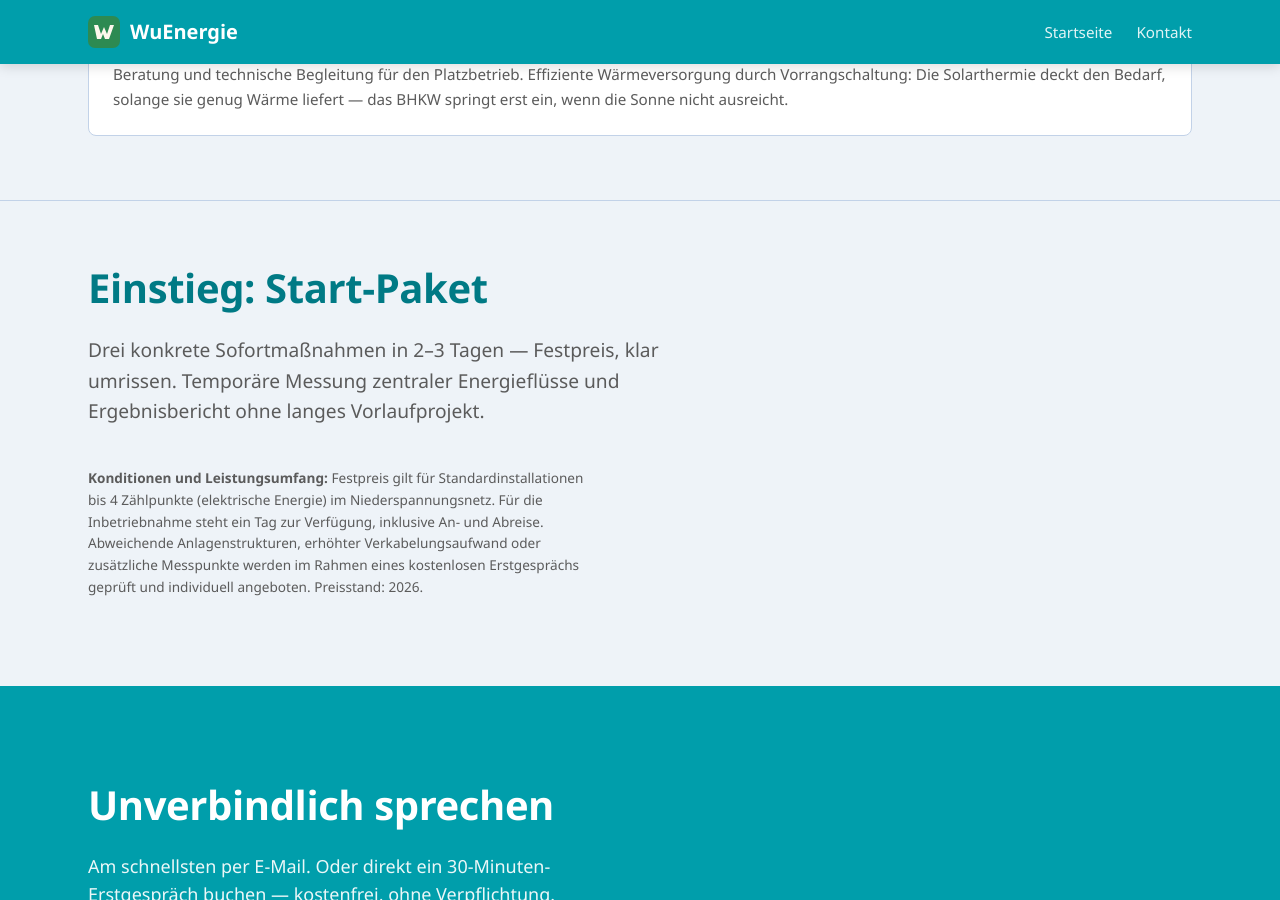
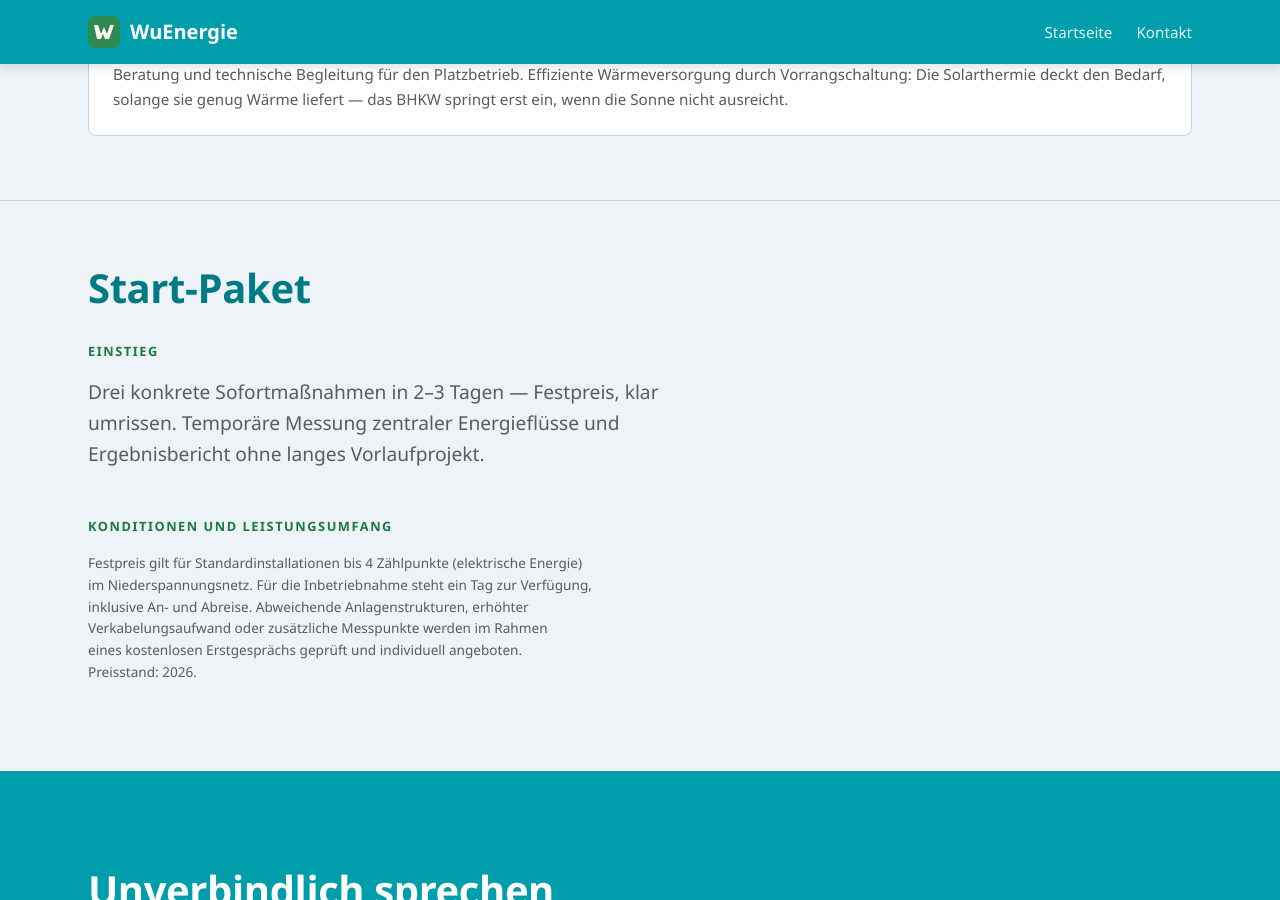
Before and after one commit to wuenergie/wuenergie-site, a Jekyll site: the page built from camping.md, in a window 1280 px wide and 900 px high, scrolled down 2605 px. Built offline with Jekyll 4.4.1, drawn with Linux system fonts in a browser that asks for light colours.

Commit message:
Camping: Start-Paket-Abschnitt neu gegliedert
- Überschrift „Einstieg: Start-Paket“ → „Start-Paket“
- Kleine Überschriften „Einstieg“ und „Konditionen und Leistungsumfang“ (Overline-Stil)
- CLAUDE.md: Vorlage ohne Querlinks auf /#leistungen und /#branchen

Co-Authored-By: Claude Opus 5.5 <noreply@anthropic.com>

```diff
--- a/camping.md
+++ b/camping.md
@@ -139,9 +139,11 @@ service:
 
 <section>
   <div class="container">
-    <h2>Einstieg: Start-Paket</h2>
+    <h2>Start-Paket</h2>
+    <span class="overline">Einstieg</span>
     <p class="section-lede">Drei konkrete Sofortmaßnahmen in 2–3 Tagen — Festpreis, klar umrissen. Temporäre Messung zentraler Energieflüsse und Ergebnisbericht ohne langes Vorlaufprojekt.</p>
-    <p class="fine-print"><strong>Konditionen und Leistungsumfang:</strong> Festpreis gilt für Standardinstallationen bis 4 Zählpunkte (elektrische Energie) im Niederspannungsnetz. Für die Inbetriebnahme steht ein Tag zur Verfügung, inklusive An- und Abreise. Abweichende Anlagenstrukturen, erhöhter Verkabelungsaufwand oder zusätzliche Messpunkte werden im Rahmen eines kostenlosen Erstgesprächs geprüft und individuell angeboten. Preisstand: 2026.</p>
+    <span class="overline">Konditionen und Leistungsumfang</span>
+    <p class="fine-print">Festpreis gilt für Standardinstallationen bis 4 Zählpunkte (elektrische Energie) im Niederspannungsnetz. Für die Inbetriebnahme steht ein Tag zur Verfügung, inklusive An- und Abreise. Abweichende Anlagenstrukturen, erhöhter Verkabelungsaufwand oder zusätzliche Messpunkte werden im Rahmen eines kostenlosen Erstgesprächs geprüft und individuell angeboten. Preisstand: 2026.</p>
   </div>
 </section>
 
```
Also changed, not shown: CLAUDE.md (+1 -1 lines).
